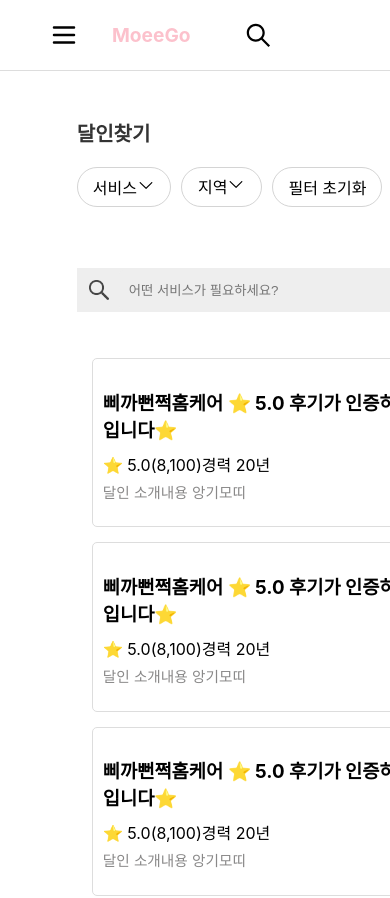
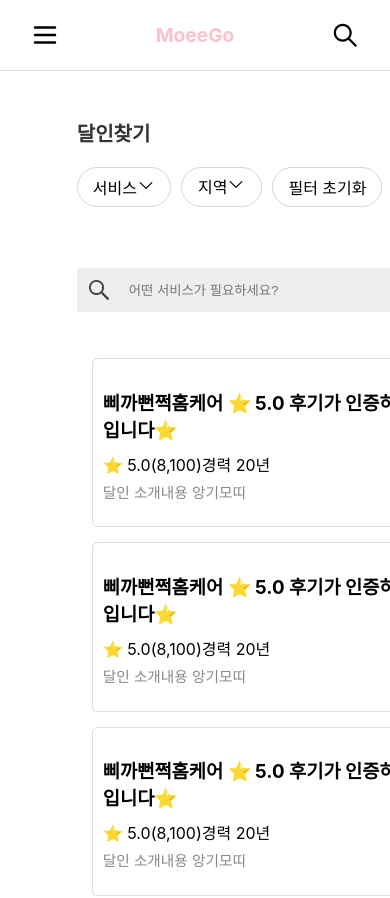
Before and after one commit to jaeheoon/moeego_client, a React (Vite) app: page /pro/search in a window 390 px wide. Shown: the top 898 px of the page. Built offline with nearby package versions, Linux system fonts and the light colour scheme.

Commit message:
[FE] Ref: 헤더 반응형 css 수정 (#118)
* [FE] Ref: 헤더 반응형 CSS 수정

* [FE] Ref: 헤더 반응형 CSS 수정.ver2

---------

Co-authored-by: codelily <coldelily98@naver.com>

```diff
--- a/src/css/Header.css
+++ b/src/css/Header.css
@@ -395,7 +395,7 @@
     .header .hamburger-menu {
         display: flex;
         align-items: center;
-        justify-content: center;
+        justify-content: left;
     }
 
     .header .header-container {
@@ -412,10 +412,6 @@
         display: flex;
         align-items: center;
         justify-content: center;
-    }
-
-    .header .header-container .logo {
-        width: 25%;
     }
 
     .header .header-container .logo a {
@@ -492,8 +488,7 @@
         background-color: #c2c2c2;
         border-radius: 50px;
         padding: 0.8em 1em;
-        max-width: 400px;
-        margin: 0 20px;
+        margin: 0.5em 1em;
         outline: none;
         border: 1px solid #c2c2c2;
         box-sizing: border-box;
@@ -509,8 +504,8 @@
         display: flex;
         align-items: center;
         justify-content: center;
-        top: 0.65em;
-        right: 2em;
+        top: 1.2em;
+        right: 1.5em;
         width: 20px;
         width: 20px;
         padding: 0;
```
